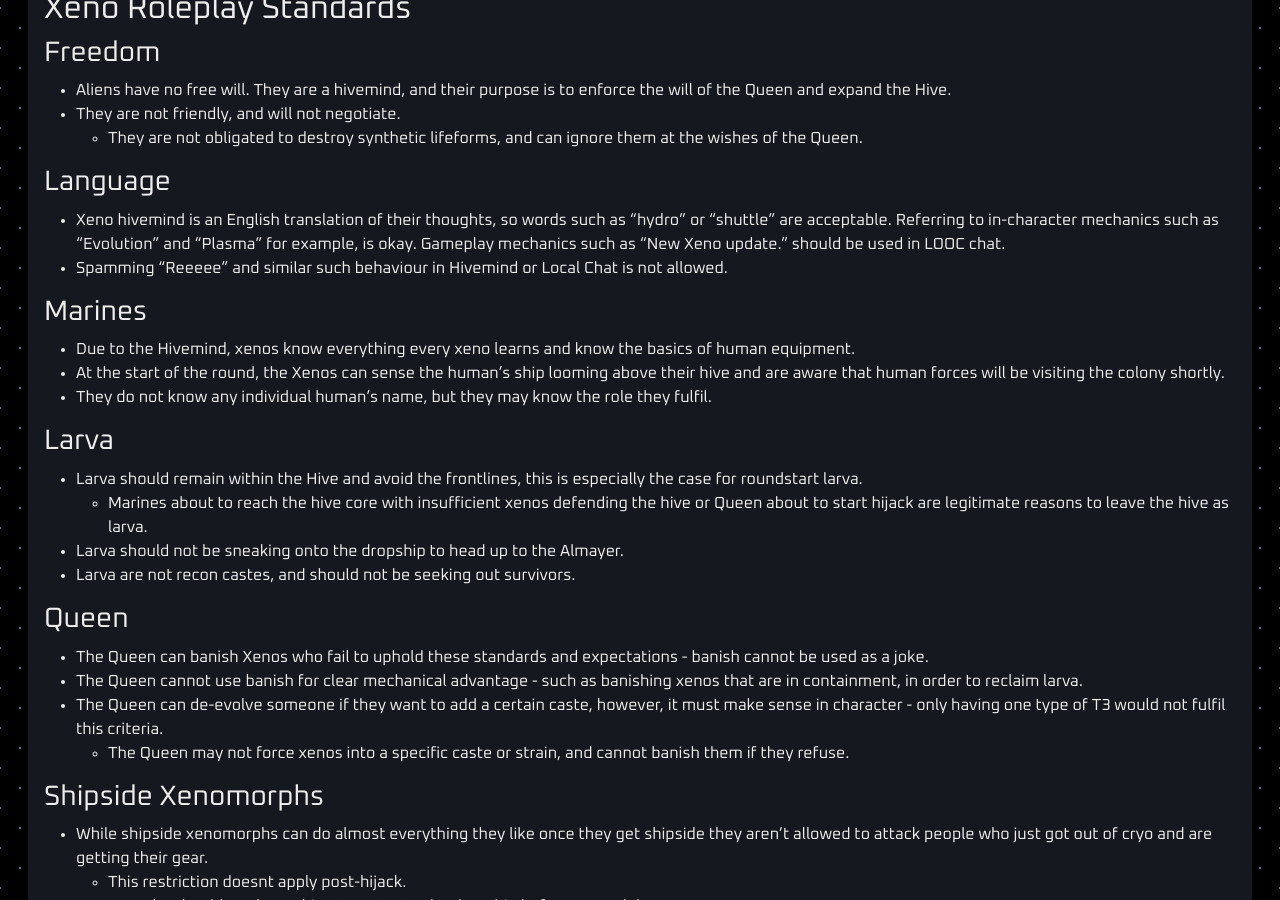
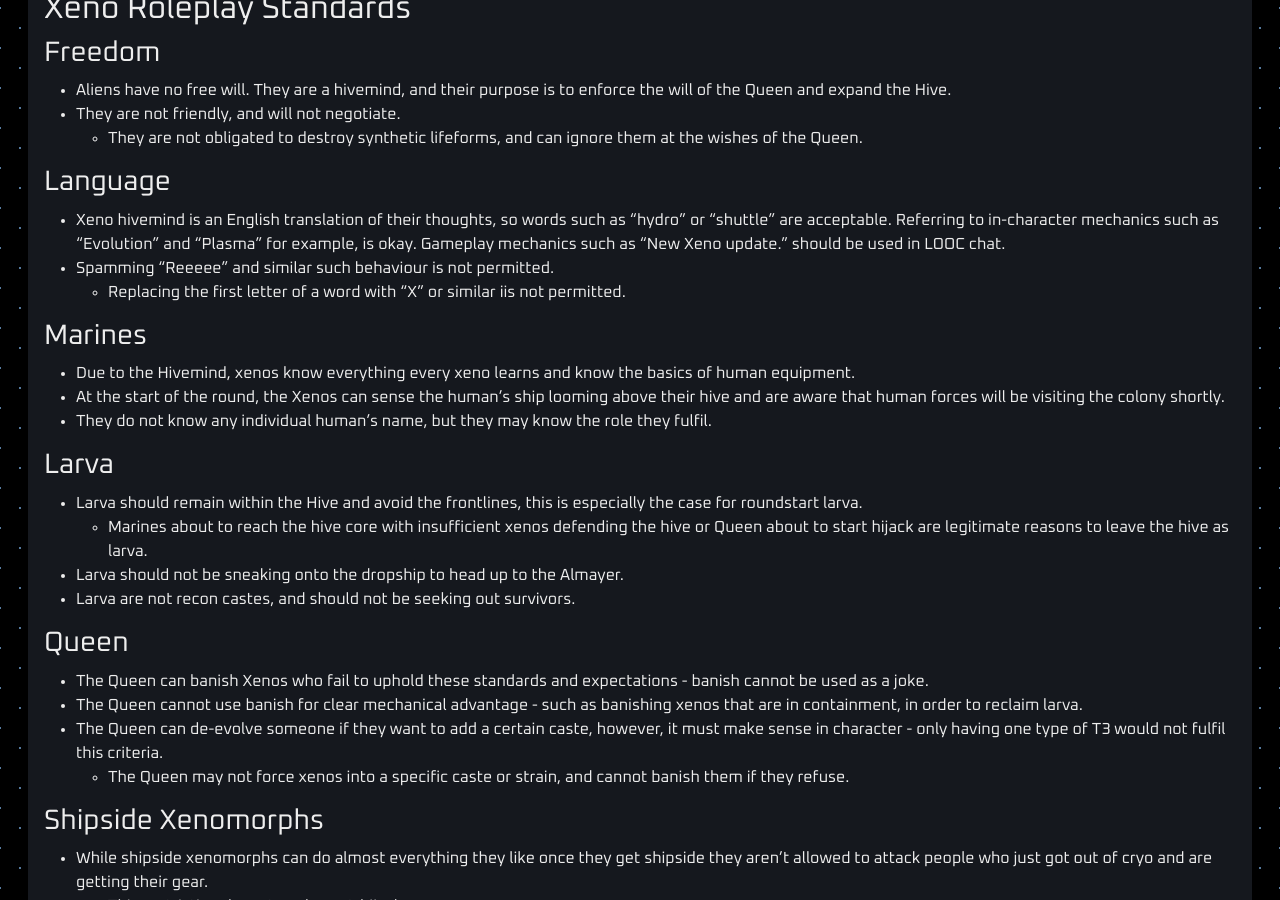
Before and after one commit to cmss13-devs/web, a Jekyll site: the page built from rules.md, in a window 1280 px wide and 900 px high, scrolled down 3792 px. Built offline with Jekyll 4.4.1, drawn with Linux system fonts in a browser that asks for light colours.

Commit message:
Update rules.md

```diff
--- a/rules.md
+++ b/rules.md
@@ -147,7 +147,8 @@ Major shenanigans that may disrupt the normal flow of the round at roundstart, (
 ### Language
 
 - Xeno hivemind is an English translation of their thoughts, so words such as “hydro” or “shuttle” are acceptable. Referring to in-character mechanics such as "Evolution" and "Plasma" for example, is okay. Gameplay mechanics such as "New Xeno update." should be used in LOOC chat.
-- Spamming "Reeeee" and similar such behaviour in Hivemind or Local Chat is not allowed.
+- Spamming "Reeeee" and similar such behaviour is not permitted.
+    - Replacing the first letter of a word with "X" or similar iis not permitted.
 
 ### Marines
 
```
